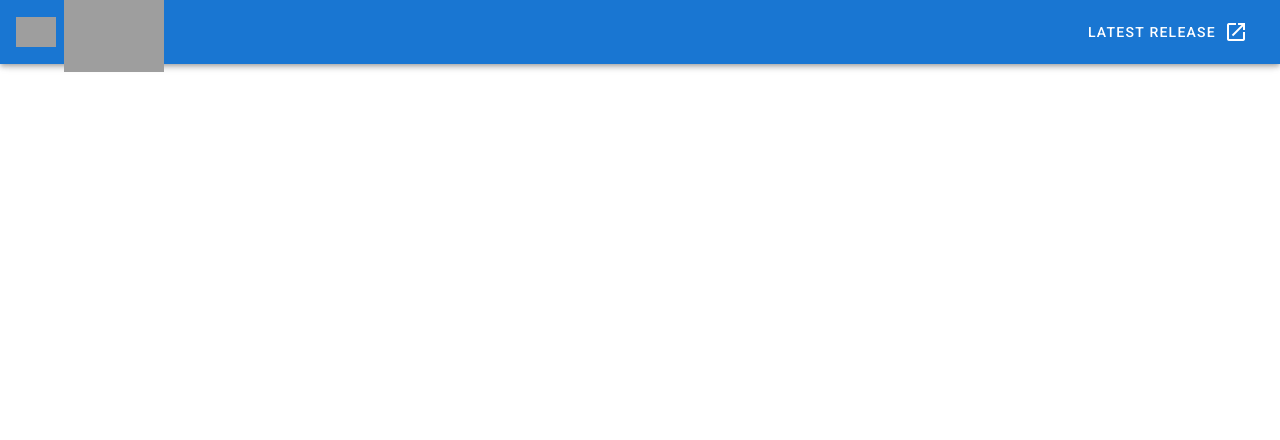
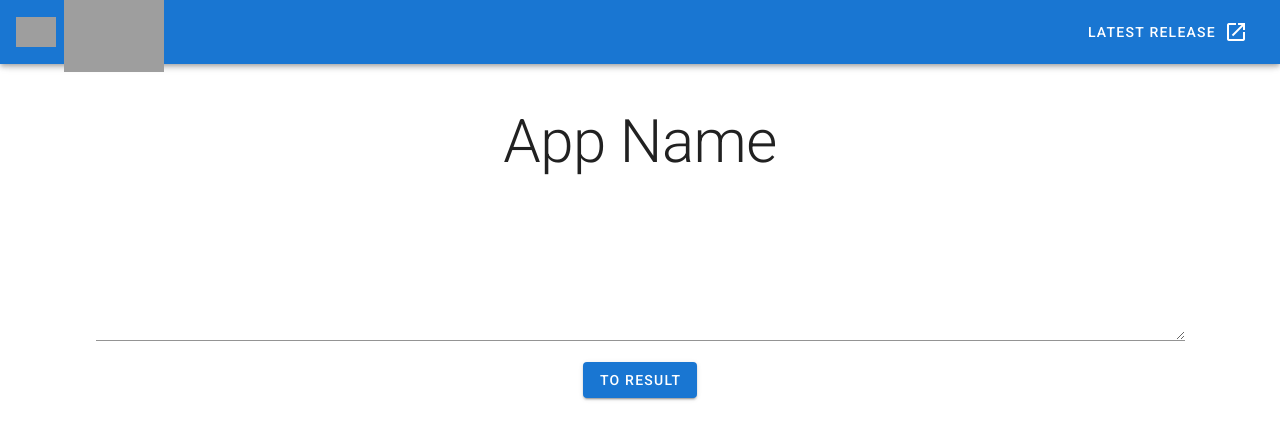
Before and after one commit to jigintern/2021_winter_e, a Vue app in the folder front/: page / in a window 1280 px wide. Shown: the top 440 px of the page. Built offline with nearby package versions, Linux system fonts and the light colour scheme; grey boxes are pictures that could not be loaded.

Commit message:
Update: home

```diff
--- a/front/src/App.vue
+++ b/front/src/App.vue
@@ -51,8 +51,7 @@
   components: {
   },
 
-  data: () => ({
-    //
-  }),
+  data () {
+  },
 };
 </script>
--- a/front/src/pages/Home.vue
+++ b/front/src/pages/Home.vue
@@ -1,13 +1,27 @@
 <template>
-  <div></div>
+  <v-container class="text-center pa-12">
+    <p class="text-h2">App Name</p>
+    <v-textarea></v-textarea>
+    <v-btn
+      color="primary"
+    >
+      to Result
+    </v-btn>
+  </v-container>
 </template>
 
 <script>
 export default {
-name: "Home"
+  name: "Home",
+  data() {
+    return {
+
+    }
+  },
+  methods: {
+    onClickBtn () {
+
+    }
+  }
 }
 </script>
-
-<style scoped>
-
-</style>
```
